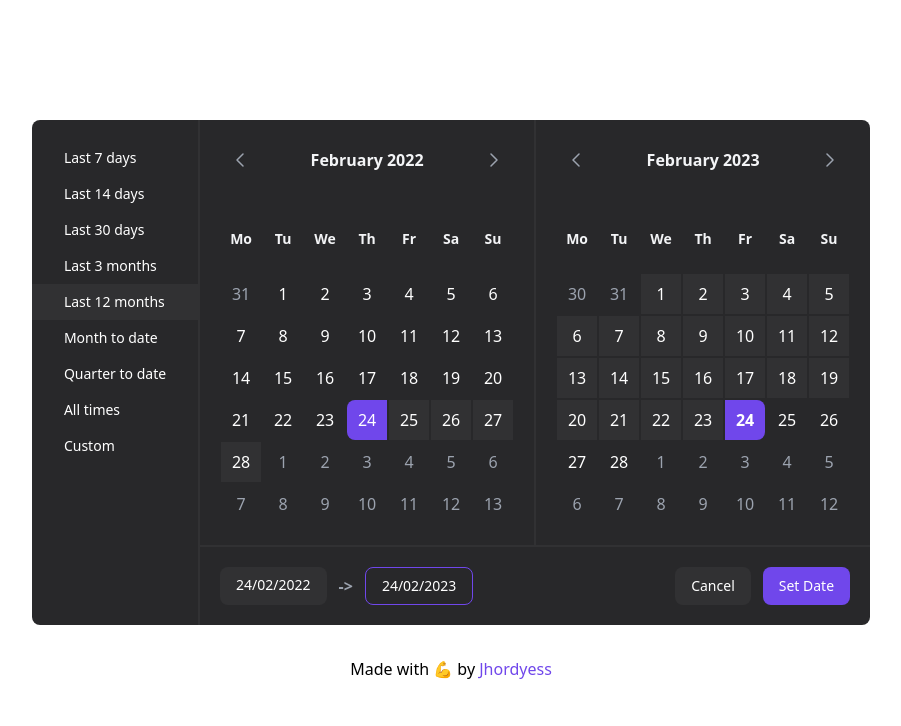
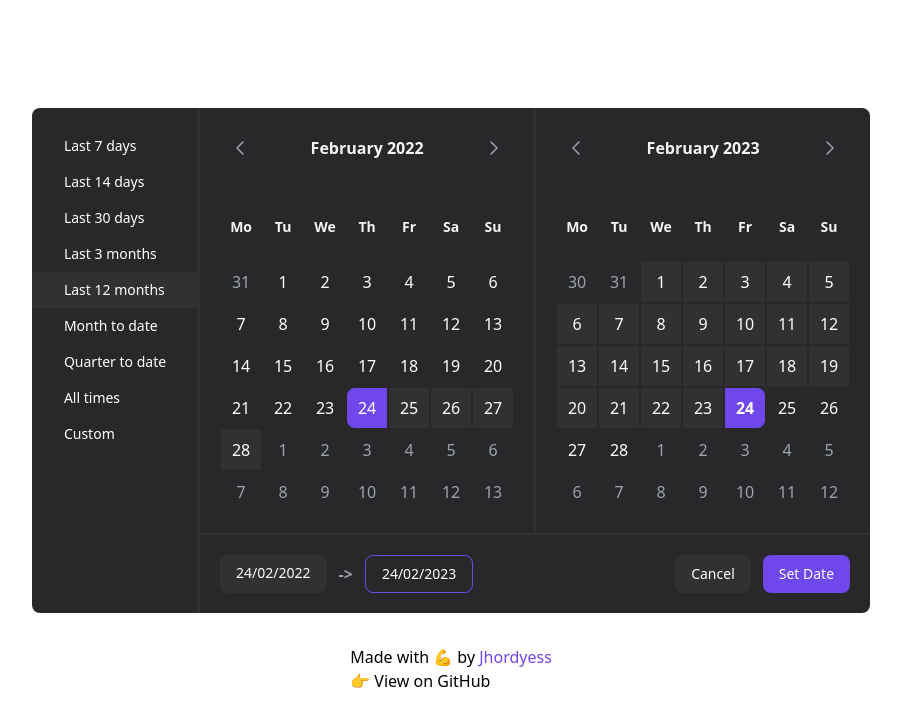
Before and after one commit to jhordyess/date-range-picker, a React app: page / in a window 1280 px wide. Shown: the top 726 px of the page, without its empty margins (189-1090 px from the left). Built offline with nearby package versions, Linux system fonts and the light colour scheme.

Commit message:
Added GitHub repo link🔗

```diff
--- a/src/pages/Home/index.tsx
+++ b/src/pages/Home/index.tsx
@@ -19,6 +19,13 @@ export default function Home() {
         >
           Jhordyess
         </a>
+        <br />
+        <a
+          href="https://github.com/jhordyess/date-range-picker"
+          target="_blank"
+        >
+          👉 View on GitHub
+        </a>
       </footer>
     </div>
   );
```
